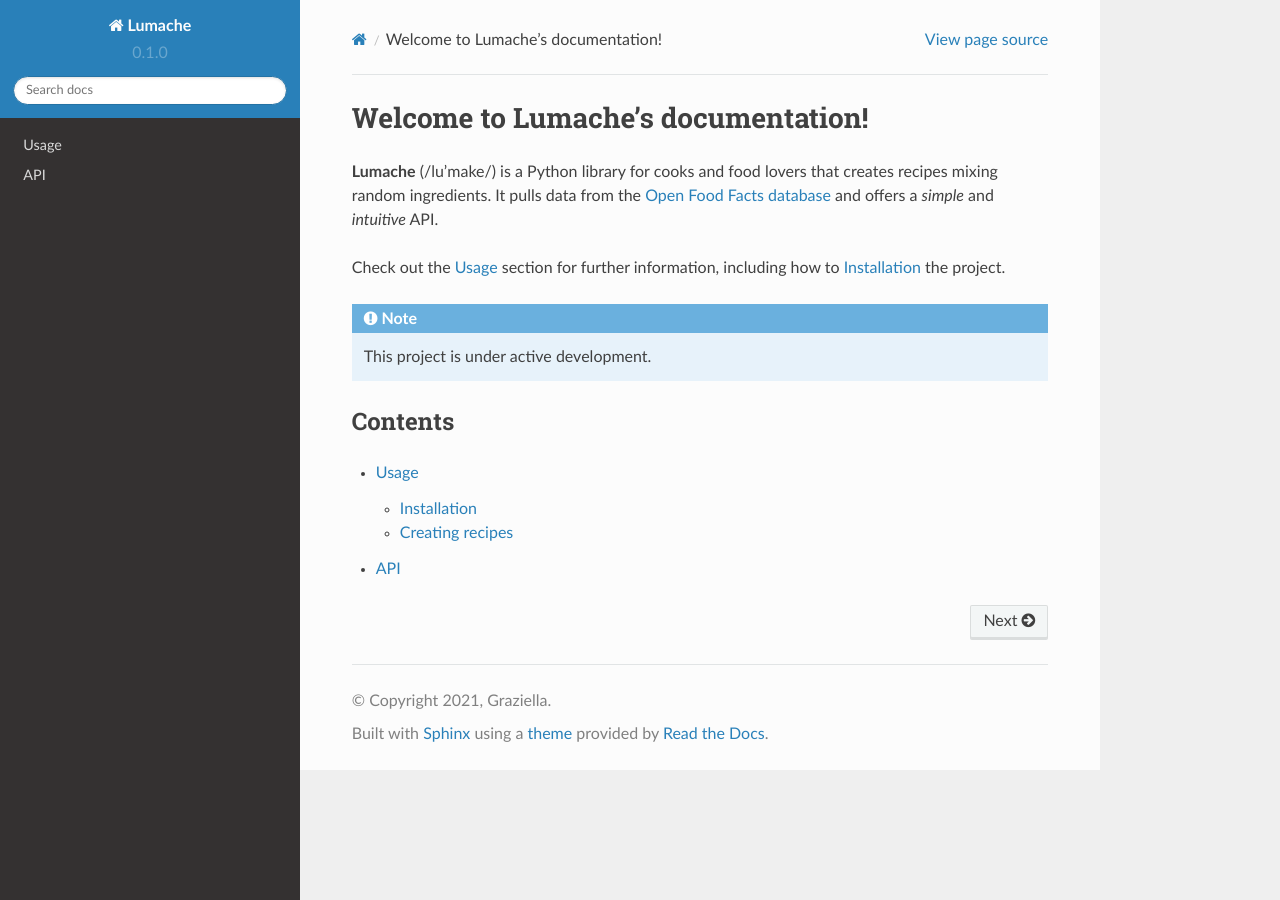
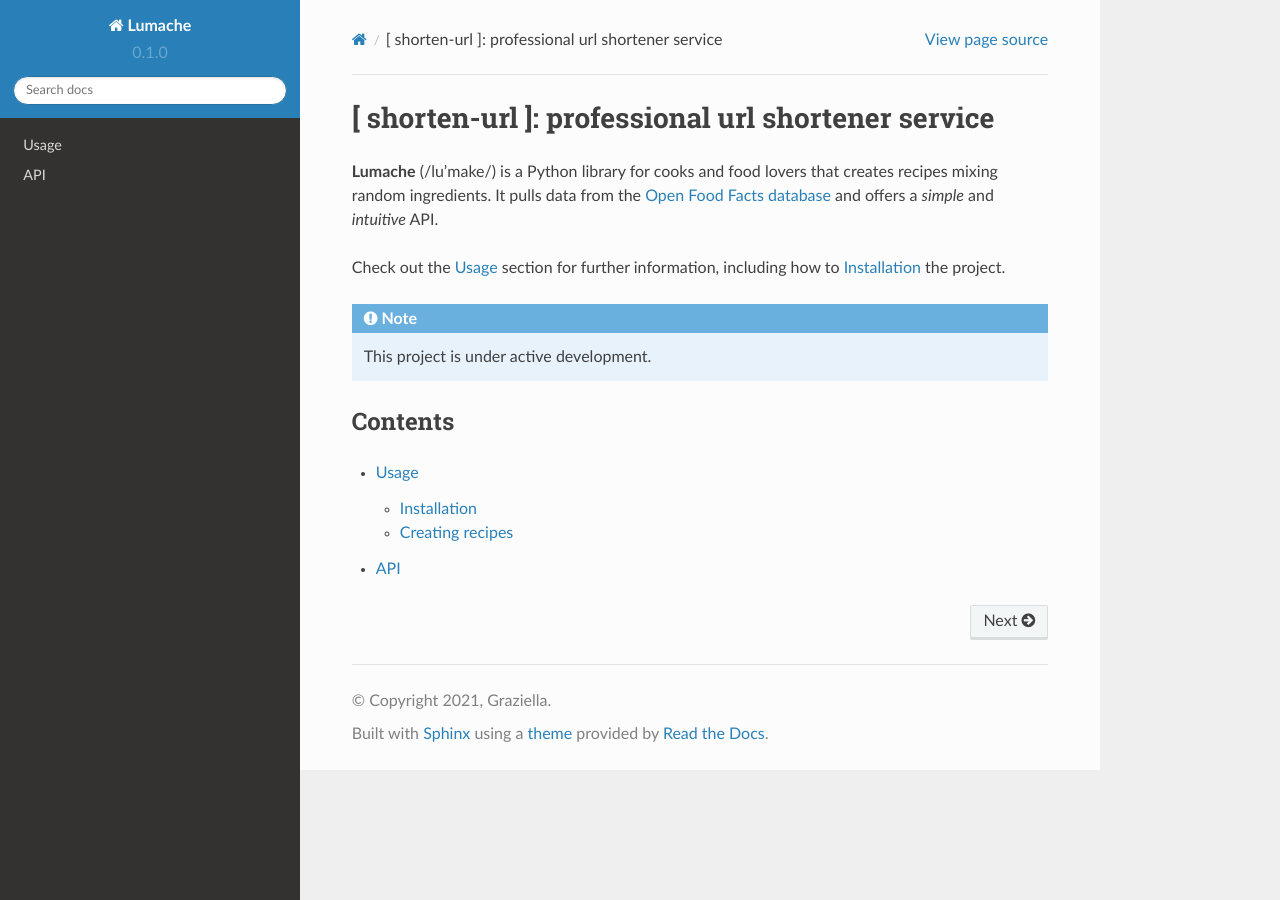
Before and after one commit to alxxnder/urls-docs, a Sphinx documentation site: the page built from docs/source/index.rst, in a window 1280 px wide. Built offline with Sphinx 7.4.7 and the Read the Docs theme 2.0.0, drawn with Linux system fonts in a browser that asks for light colours.

Commit message:
Update index.rst

```diff
--- a/docs/source/index.rst
+++ b/docs/source/index.rst
@@ -1,5 +1,5 @@
-Welcome to Lumache's documentation!
-===================================
+[ shorten-url ]: professional url shortener service
+===================================================
 
 **Lumache** (/lu'make/) is a Python library for cooks and food lovers
 that creates recipes mixing random ingredients.
```
